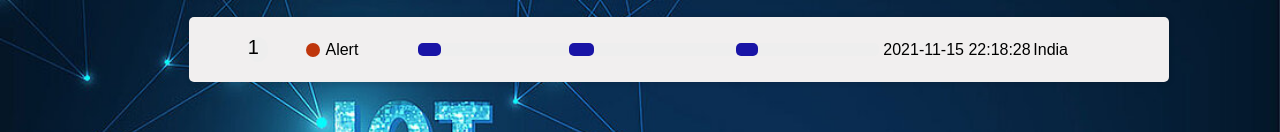
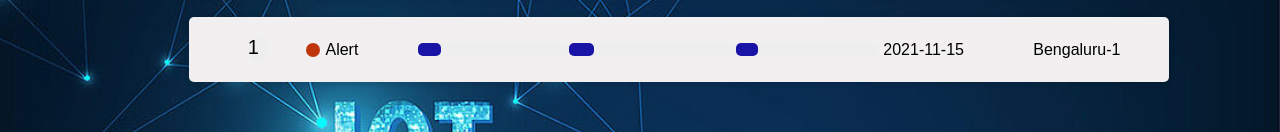
Before and after one commit to NoirAbhinav/smartBin, a plain HTML site: page index2.html in a window 1280 px wide. Shown: the part 194-326 px from the top of the page. Drawn offline with nearby package versions, Linux system fonts and the light colour scheme.

Commit message:
Update index2.html

```diff
--- a/index2.html
+++ b/index2.html
@@ -99,11 +99,11 @@
 
           <div class="dates">
             <div class="bar"></div>
-            <div class="text">2021-11-15 22:18:28</div>
+            <div class="text">2021-11-15</div>
           </div>
 
           <div class="add-col">
-            <div class="text">India</div>
+            <div class="text">Bengaluru-1 </div>
           </div>
 
         </li>
```
